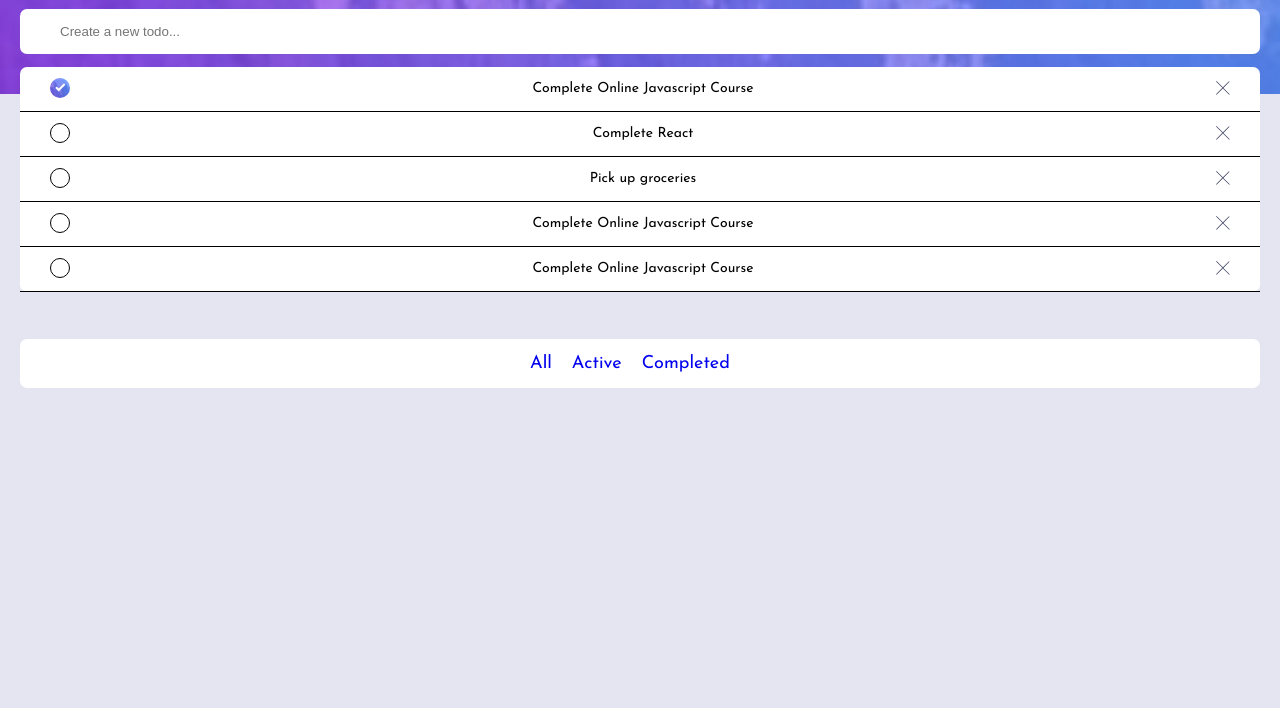
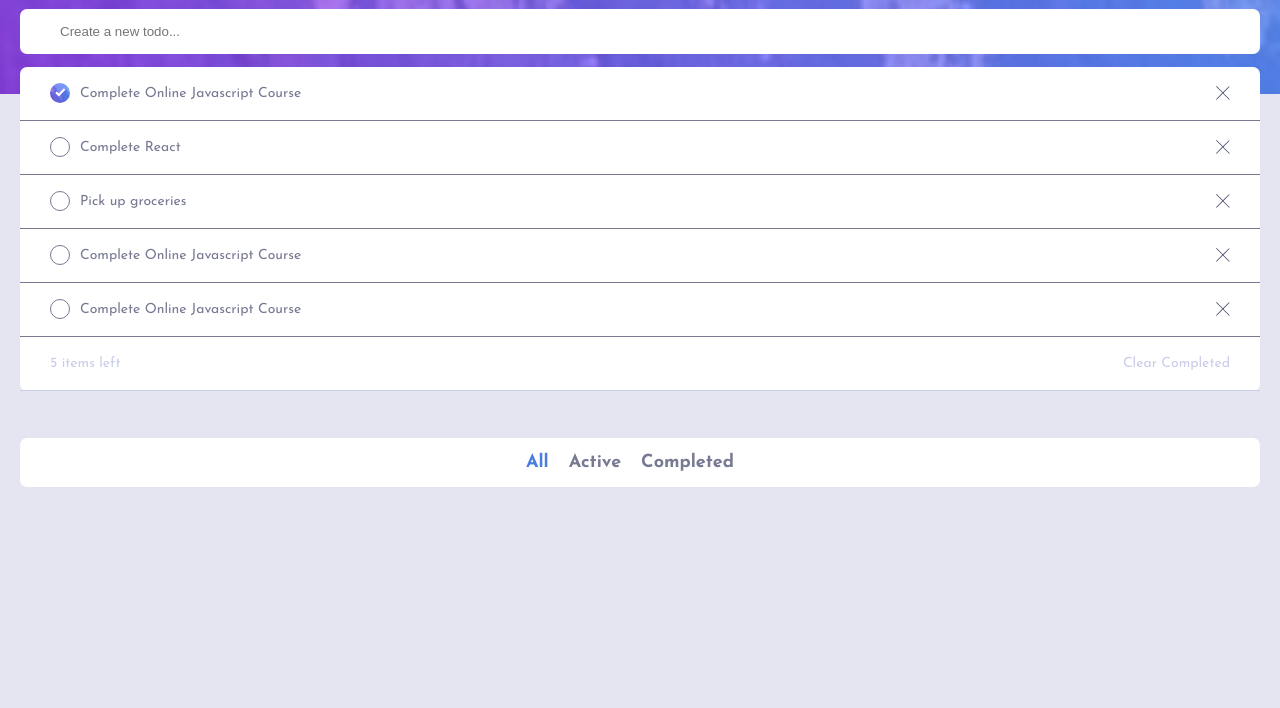
Before and after one commit to ajay117/todo-app, a website built with webpack: page src/index.html in a window 1280 px wide. Shown: the part 92-800 px from the top of the page. Built offline with nearby package versions, Linux system fonts and the light colour scheme.

Commit message:
Arrange html and styles before writing logic

```diff
--- a/src/index.html
+++ b/src/index.html
@@ -23,32 +23,45 @@
       <div>
         <ul class="todo__list">
           <li>
+            <div>
               <span class="circle completed">
                 <img src="../images/icon-check.svg" alt="" />
               </span>
-
               <p>Complete Online Javascript Course</p>
+            </div>
             <img class="close-icon" src="../images/icon-cross.svg" alt="" />
           </li>
           <li>
+            <div>
               <span class="circle"></span>
               <p>Complete React</p>
+            </div>
             <img class="close-icon" src="../images/icon-cross.svg" alt="" />
           </li>
           <li>
+            <div>
               <span class="circle"></span>
               <p>Pick up groceries</p>
+            </div>
             <img class="close-icon" src="../images/icon-cross.svg" alt="" />
           </li>
           <li>
+            <div>
               <span class="circle"></span>
               <p>Complete Online Javascript Course</p>
+            </div>
             <img class="close-icon" src="../images/icon-cross.svg" alt="" />
           </li>
           <li>
+            <div>
               <span class="circle"></span>
               <p>Complete Online Javascript Course</p>
+            </div>
             <img class="close-icon" src="../images/icon-cross.svg" alt="" />
+          </li>
+          <li class="todo__info">
+            <p>5 items left</p>
+            <p><a href="#">Clear Completed</a></p>
           </li>
         </ul>
 
@@ -56,7 +69,7 @@
       <div></div> -->
 
         <div class="todo__status">
-          <a href="#">All</a><a href="#">Active</a><a href="#">Completed</a>
+          <a href="#" class="active">All</a><a href="#">Active</a><a href="#">Completed</a>
         </div>
       </div>
 
--- a/src/styles.css
+++ b/src/styles.css
@@ -26,6 +26,13 @@ body {
   margin: 0;
 }
 
+h1 {
+  font-size: 3rem;
+  letter-spacing: 0.5rem;
+  color: #ffffff;
+  font-weight: 400;
+}
+
 main {
   background-color: var(--light-grayish-blue-hover);
   min-height: 100vh;
@@ -51,11 +58,6 @@ section {
   padding: 2rem 0 4rem;
 }
 
-h1 {
-  font-size: 3rem;
-  letter-spacing: 0.5rem;
-}
-
 section input {
   width: 100%;
   padding: 1.5rem 4rem;
@@ -78,6 +80,14 @@ header {
 .todo__status a {
   margin-right: 2rem;
   text-decoration: none;
+  color: var(--dark-grayish-blue);
+  font-weight: 700;
+}
+
+.todo__info,
+.todo__info a {
+  color: var(--light-grayish-blue);
+  text-decoration: none;
 }
 
 .todo__list {
@@ -93,9 +103,25 @@ li {
   display: flex;
   align-items: center;
   justify-content: space-between;
-  padding: 0 3rem 0.1rem;
+  padding: 0.5rem 3rem 0.5rem;
   border-bottom: 0.1rem solid;
   font-size: 1.4rem;
+  color: var(--dark-grayish-blue);
+}
+
+li,
+input {
+  color: var(--dark-grayish-blue);
+}
+
+li > div {
+  display: flex;
+  justify-content: flex-start;
+  align-items: center;
+}
+
+li span {
+  margin-right: 10px;
 }
 
 .circle {
@@ -119,6 +145,14 @@ li {
   width: 14px;
 }
 
+a.active {
+  color: #4b7cdf;
+}
+
+.mr-10 {
+  margin-right: 10px;
+}
+
 .attribution {
   font-size: 11px;
   text-align: center;
```
Lines whose indentation alone changed are shown as unchanged.
